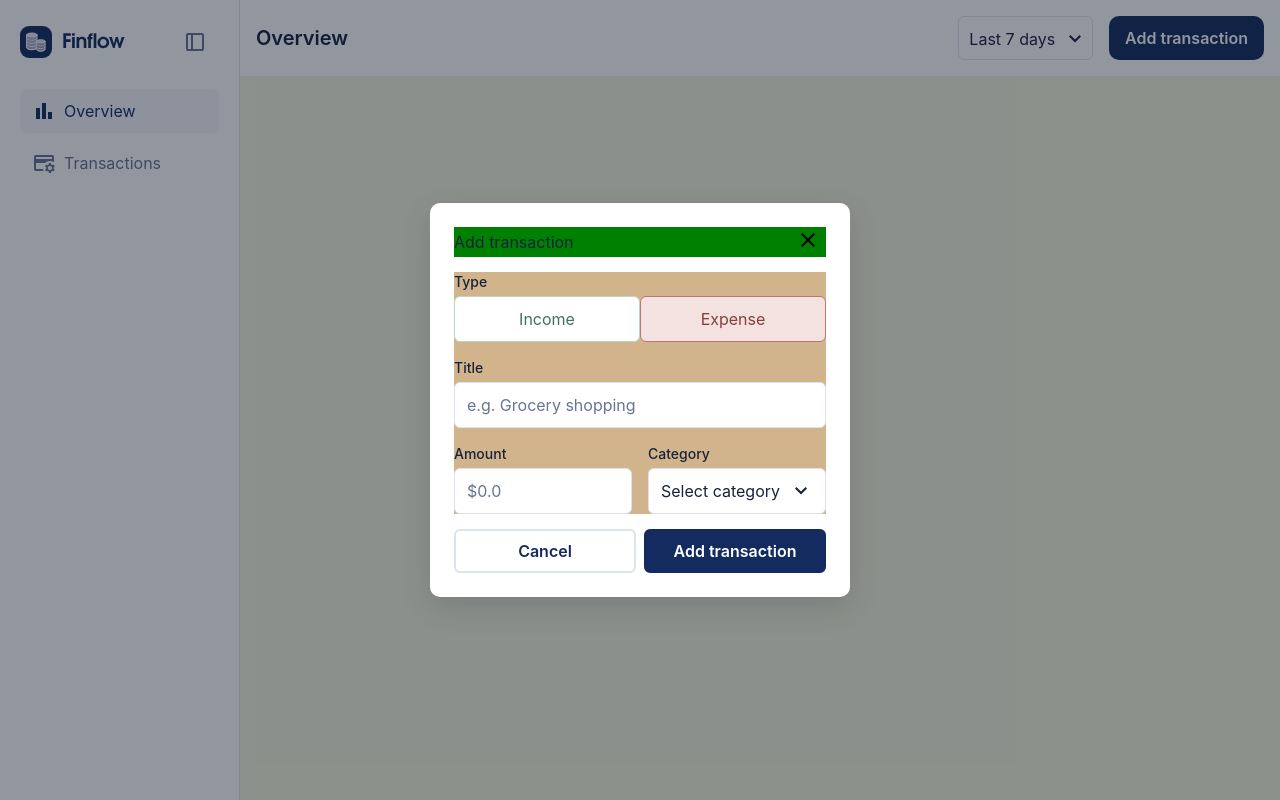
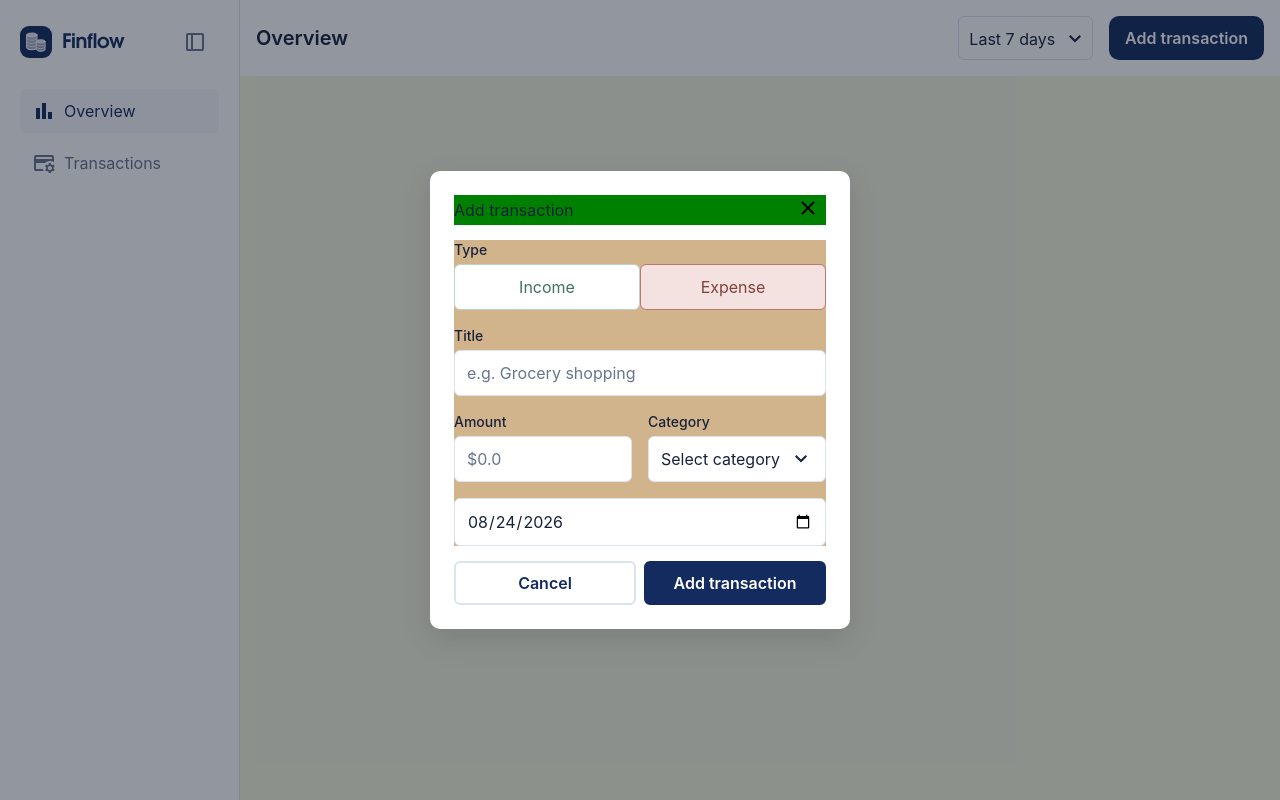
Before and after one commit to YanaKharlamova/finflow, a React (Vite) app: page / in a window 1280 px wide. Both pictures are taken after a click on the button "Add transaction". Built offline with nearby package versions, Linux system fonts and the light colour scheme.

Commit message:
feat: added date select

```diff
--- a/src/shared/modals/TransactionModal.tsx
+++ b/src/shared/modals/TransactionModal.tsx
@@ -44,6 +44,10 @@ export const TransactionModal = ({ open, onModalToggle }: Props) => {
   const [selectedCategory, setSelectedCategory] = useState<Category | "">("");
   const [hasCategoryError, setHasCategoryError] = useState(false);
 
+  const todayStr = new Intl.DateTimeFormat("fr-CA").format(new Date());
+
+  const [transactionDate, setTransactionDate] = useState(todayStr);
+
   const handleClearForm = () => {
     setTitle("");
     setHasTitleError(false);
@@ -51,6 +55,8 @@ export const TransactionModal = ({ open, onModalToggle }: Props) => {
     setTransactionAmount("");
     setTransactionAmountError("");
     setSelectedCategory("");
+    setHasCategoryError(false);
+    setTransactionDate(todayStr);
   };
 
   const handleOpenChange = (toggleState: boolean) => {
@@ -74,6 +80,7 @@ export const TransactionModal = ({ open, onModalToggle }: Props) => {
   const handleTypeChange = (type: string) => {
     setTransactionType(type as TransactionType);
     setSelectedCategory("");
+    setHasCategoryError(false);
   };
 
   const getAmountError = (value: string) => {
@@ -90,8 +97,8 @@ export const TransactionModal = ({ open, onModalToggle }: Props) => {
     return "";
   };
 
-  const handleSubmit = (event: SubmitEvent<HTMLFormElement>) => {
-    event.preventDefault();
+  const handleSubmit = (e: SubmitEvent<HTMLFormElement>) => {
+    e.preventDefault();
 
     const normalizedTitle = title.trim();
     const normalizedAmount = Number(transactionAmount);
@@ -115,6 +122,7 @@ export const TransactionModal = ({ open, onModalToggle }: Props) => {
     console.log("normalizedTitle", normalizedTitle);
     console.log("normalizedAmount", normalizedAmount);
     console.log("category", selectedCategory);
+    console.log("selected date", transactionDate);
   };
 
   const handleSetTransactionAmount = (e: ChangeEvent<HTMLInputElement>) => {
@@ -129,6 +137,12 @@ export const TransactionModal = ({ open, onModalToggle }: Props) => {
   const handleChangeCategory = (category: string) => {
     setSelectedCategory(category as Category);
     setHasCategoryError(false);
+  };
+
+  const handleSetTransactionDate = (e: ChangeEvent<HTMLInputElement>) => {
+    const selectedDate = e.target.value;
+
+    setTransactionDate(selectedDate);
   };
 
   return (
@@ -246,6 +260,9 @@ export const TransactionModal = ({ open, onModalToggle }: Props) => {
 
                   <Select
                     id="transaction-category"
+                    aria-describedby={
+                      hasCategoryError ? "category-error" : undefined
+                    }
                     variant={SELECT_VARIANTS.field}
                     options={CATEGORY_OPTIONS[transactionType]}
                     value={selectedCategory}
@@ -254,12 +271,22 @@ export const TransactionModal = ({ open, onModalToggle }: Props) => {
                   />
 
                   {hasCategoryError ? (
-                    <ErrorMessage id="transaction-category" role="alert">
+                    <ErrorMessage id="category-error" role="alert">
                       Category is required!
                     </ErrorMessage>
                   ) : null}
                 </Field>
               </FieldsRow>
+
+              <Field>
+                <InputStyled
+                  type="date"
+                  id="transaction-date"
+                  value={transactionDate}
+                  onChange={handleSetTransactionDate}
+                  required
+                />
+              </Field>
             </FormContainer>
 
             <ButtonGroup>
```
